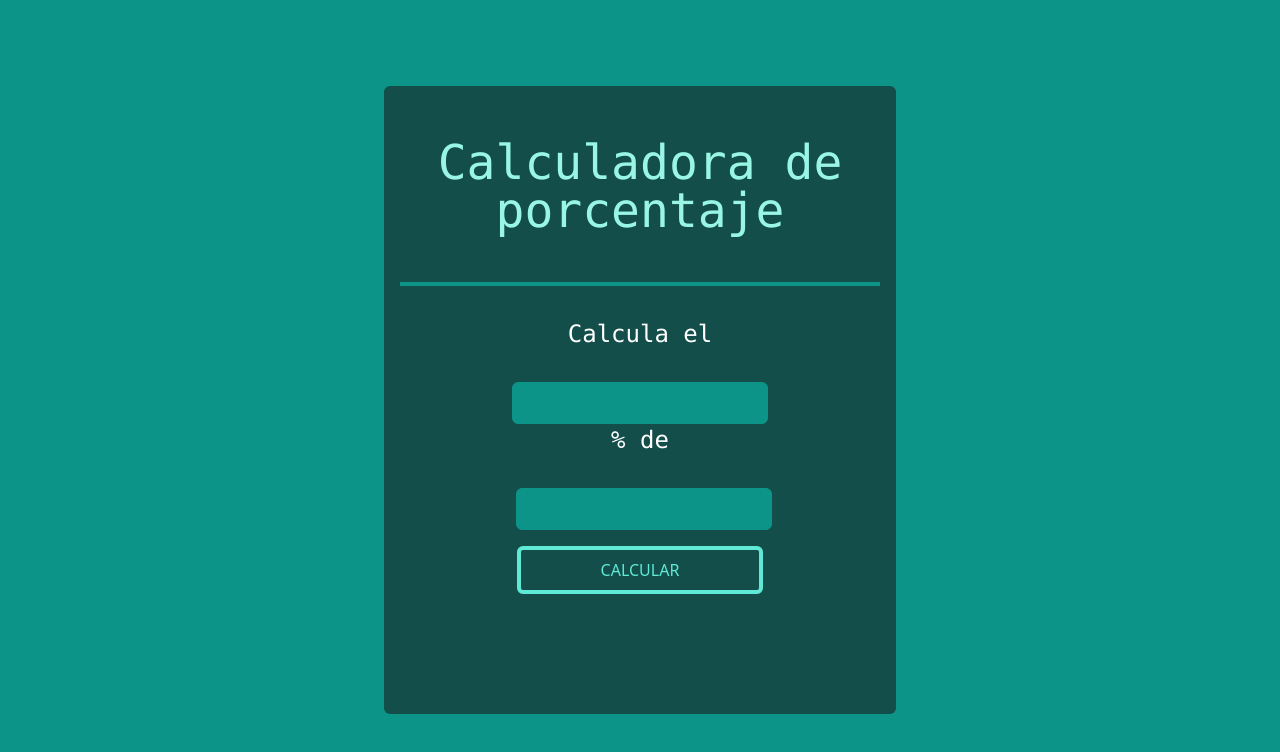
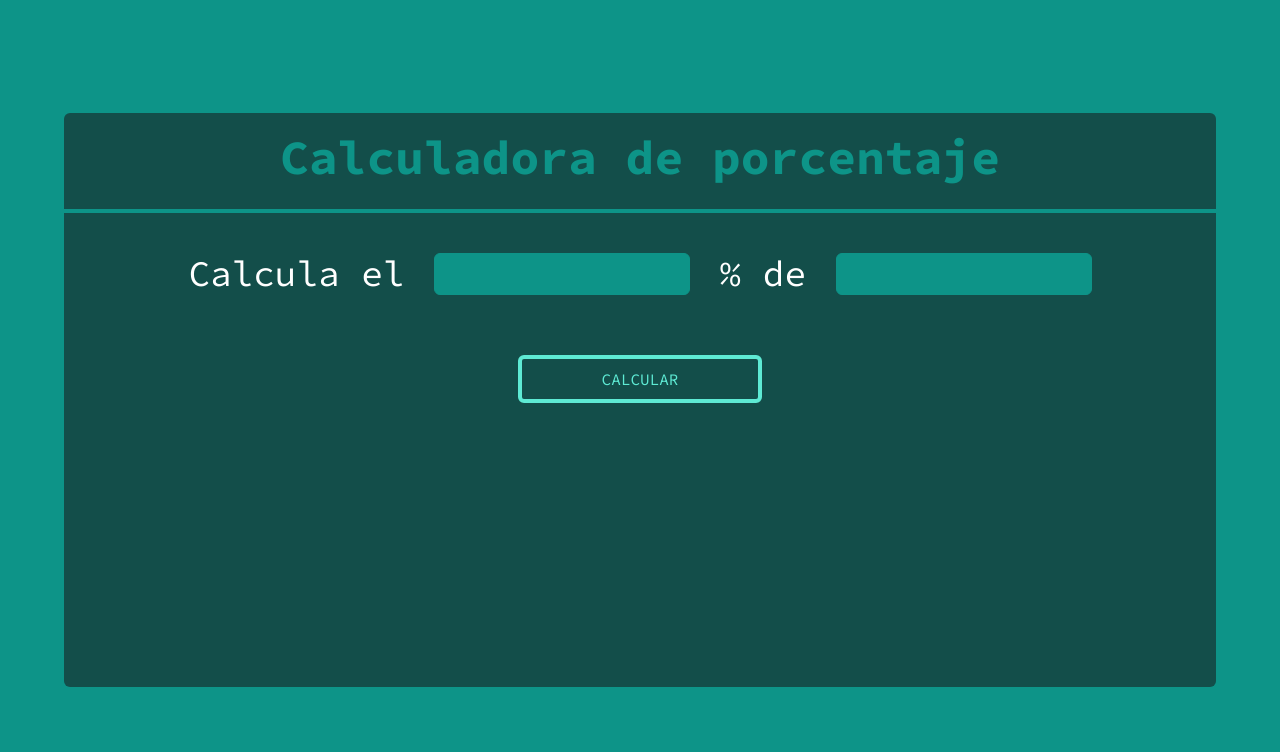
Before and after one commit to Ferchoxav2024/RetoJavaScript, a website: page public/indexprueba.html in a window 1280 px wide. Drawn offline with Linux system fonts and the light colour scheme.

Commit message:
Practica100

```diff
--- a/package.json
+++ b/package.json
@@ -14,6 +14,7 @@
     "tailwindcss": "^3.4.3"
   },
   "dependencies": {
-    "@tailwindcss/forms": "^0.5.7"
+    "@tailwindcss/forms": "^0.5.7",
+    "@tailwindcss/typography": "^0.5.13"
   }
 }
--- a/public/indexprueba.html
+++ b/public/indexprueba.html
@@ -5,24 +5,27 @@
     <meta name="viewport" content="width=device-width, initial-scale=1.0">
     <title>Calculadora de Porcentaje</title>
     <link rel="stylesheet" href="../public/css/tailwind.css">
+    <link rel="stylesheet" href="https://fonts.googleapis.com/css2?family=Source+Code+Pro:wght@400;700&display=swap">
+
+
     <script defer src="js/script.js"></script>
 </head>
-<body class="flex items-center justify-center min-h-screen bg-teal-600">
-    <div class="bg-teal-900 rounded-md text-center text-teal-200 w-full max-w-lg px-4 py-8">
-        <h1 class="mt-5 text-4xl sm:text-5xl font-mono">Calculadora de porcentaje</h1>
-        <h1 class="mt-5 border-b-4 border-teal-600 pb-7 mb-8"></h1>
-        <div class="flex flex-col justify-center items-center mb-4 text-lg sm:text-2xl text-white font-mono">
+<body class="flex items-center justify-center min-h-screen bg-teal-600 p-4">
+    <div class="bg-teal-900 rounded-md text-center text-teal-200 w-full max-w-6xl font-source-code  ">
+        <h1 class="mt-5 text-teal-600 text-3xl md:text-5xl font-bold">Calculadora de porcentaje</h1>
+        <h1 class="mt-0 border-b-4 border-teal-600 pb-7 mb-10"></h1>
+        <div class="flex flex-col md:flex-row justify-center items-center mb-10 text-xl md:text-4xl text-white font-source-code space-y-2 md:space-y-0 md:space-x-2">
             <span>Calcula el</span>&nbsp;
-            <input id="percentage" type="number" class="border-1 border-teal-600 mx-2 w-48 sm:w-64 bg-teal-600 text-left text-white font-mono rounded-md focus:outline-none mb-2 sm:mb-0">
-            <span>% de</span>&nbsp;
-            <input id="total" type="number" class="border-1 border-teal-600 ml-2 w-48 sm:w-64 bg-teal-600 text-left text-white rounded-md focus:outline-none mb-2 sm:mb-0">
+            <input id="percentage" type="number" class="border border-teal-600 mx-1 md:w-64 bg-teal-600 text-left text-white font-mono rounded-md focus:outline-none mb-4 md:mb-0" value="">
+            &nbsp;<span>% de</span>&nbsp;
+            <input id="total" type="number" class="border border-teal-600 w-24 md:w-64 bg-teal-600 text-left text-white rounded-md focus:outline-none mb-4 md:mb-0" value="">
         </div>
-        <div class="flex justify-center">
-            <button id="calculateButton" class="text-teal-300 border-4 border-teal-300 bg-teal-900 hover:bg-teal-700 py-2 px-10 sm:px-20 rounded-md focus:outline-none">
+        <div class="flex justify-center p-4 md:p-5">
+            <button id="calculateButton" class="text-teal-300 border-4 border-teal-300 bg-teal-900 hover:bg-teal-700 py-2 px-20 md:px-20 rounded-md focus:outline-none">
                 CALCULAR
             </button>
         </div>
-        <div class="mt-2 p-4 sm:p-6 mb-8 text-3xl sm:text-5xl text-teal-200 font-extrabold">
+        <div class="mt-10 p-28 text-3xl md:text-6xl text-teal-200 font-extrabold">
             <span id="result"></span>
         </div>
     </div>
--- a/tailwind.config.js
+++ b/tailwind.config.js
@@ -2,8 +2,15 @@
 module.exports = {
   content: ["./public/**/*.{html,js}"],
   theme: {
-    extend: {},
+    extend: {
+      fontFamily: {
+
+        'source-code': ['"Source Code Pro"', 'monospace']
+      },
+    },
   },
   plugins: [
-  require('@tailwindcss/forms'),],
-}
+    require('@tailwindcss/typography'),
+    require('@tailwindcss/forms'),
+  ],
+};
```
Also changed, not shown: public/index.html (+3 -2 lines), public/css/tailwind.css, 1 other file.
